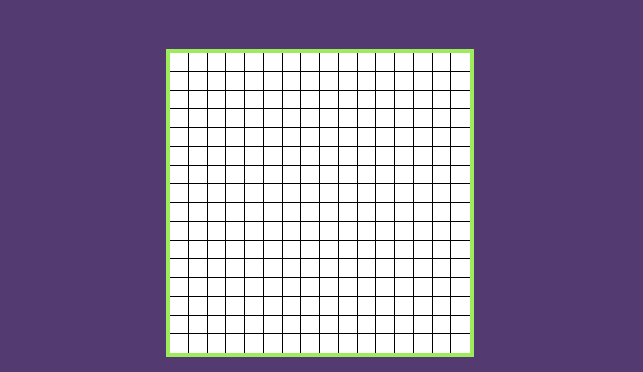
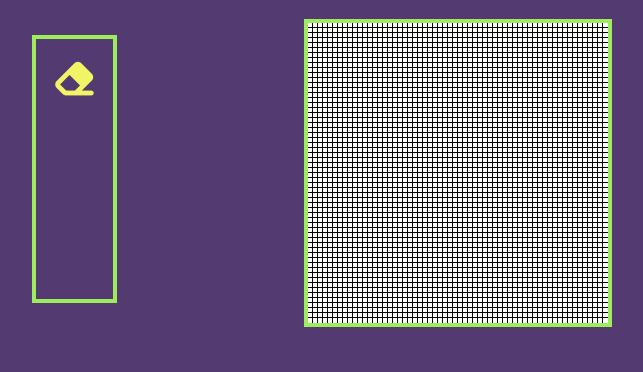
Before and after one commit to bh19cp/Etch-a-Sketch, a plain HTML site: page index.html in a window 1280 px wide. Shown: the part 189-561 px from the top of the page, without its empty margins (320-963 px from the left). Drawn offline with nearby package versions, Linux system fonts and the light colour scheme.

Commit message:
Finished 1 set of colors / need to add erasing functionality

```diff
--- a/index.html
+++ b/index.html
@@ -6,6 +6,7 @@
     <title>Etch-a-Sketch</title>
     <link rel="stylesheet" href="style.css">
     <script src="script.js" defer></script>
+    <script src="https://kit.fontawesome.com/1871a0411b.js" crossorigin="anonymous"></script>
     <script type="text/javascript" src="https://ajax.googleapis.com/ajax/libs/jquery/1.11.0/jquery.min.js"></script>
     <link rel="stylesheet" href="https://cdnjs.cloudflare.com/ajax/libs/font-awesome/4.7.0/css/font-awesome.min.css">
 </head>
@@ -16,8 +17,12 @@
     </header>
 
     <main>
-        <div class="settings"></div>
-        <div id="container" onmousedown="isPressed(true)" onmouseup="isPressed(false)"></div>
+        <div class="play-zone">
+            <div class="settings">
+                <i class="fa-solid fa-eraser"></i>
+            </div>
+            <div id="container"></div>
+        </div>
     </main>
     <footer>
         <p>Copyright © 2023 Ana Ferreira  </p>
--- a/script.js
+++ b/script.js
@@ -1,26 +1,26 @@
-const DEFAULTSIZE = 16;
+const DEFAULTSIZE = 60;
 
 let mousedown = false;
+let isErasing = false;
+
+document.addEventListener("mousedown", () => mousedown = true);
+document.addEventListener("mouseup", () => mousedown = false);
 
 loadGrid(DEFAULTSIZE);
-
-
 
 function loadGrid(size) {
 
     for (let i = 0; i < DEFAULTSIZE * DEFAULTSIZE; i++) {
-        $("#container").append("<div class='grid' onmouseover = changeColor()></div>");
+        let div = document.createElement("div");
+        div.classList.add("grid");
+        div.setAttribute("onmouseover", "changeColor(this)");
+        div.setAttribute("style",  `width: ${300/size}px ; height: ${300/size}px` );
+        document.getElementById("container").appendChild(div);
     };
-
-    $(".grid").width(300/DEFAULTSIZE);
-    $(".grid").height(300/DEFAULTSIZE);
 }
 
-function isPressed(val) {
-    mousedown = val;
+function changeColor(square) {
+    console.log(`color changed :  ${mousedown} on ${square}`);
+    if(mousedown)
+        square.style.backgroundColor = "black";
 }
-
-function changeColor() {
-    if(mousedown)
-        $(".grid").css("background-color","black");
-}
--- a/style.css
+++ b/style.css
@@ -20,26 +20,36 @@ header{
 main{
     width: 100vw;
     display: flex;
-    flex-wrap: wrap;
-    flex-direction: column-reverse;
+    align-items: center;
     justify-content: center;
-    gap: 4rem;
-    align-items: center;
+    margin-bottom: 5%;
+}
+
+.play-zone{
+    width: 60vw;
+    display: flex;
 }
 
 .settings{
-    min-width: 100px;
-    height: 300px;
+    margin: auto;
+    display: flex;
+    flex-direction: column;
+    align-items: center;
+    padding-top: 20px;
+    margin-bottom: 20px;
+    width: 10%;
+    height: 240px;
+    font-size: 3rem;
     border: 4px #9CEC5B solid;
 }
+
 #container {
-	position: relative;
 	top: 30px;
 	outline:4px solid #9CEC5B ;
 	font-size: 0;
 	margin:auto;
 	height:300px;
-	width:300px;
+	max-width:300px;
 	padding: 0;
 	border: none;
 }
```
